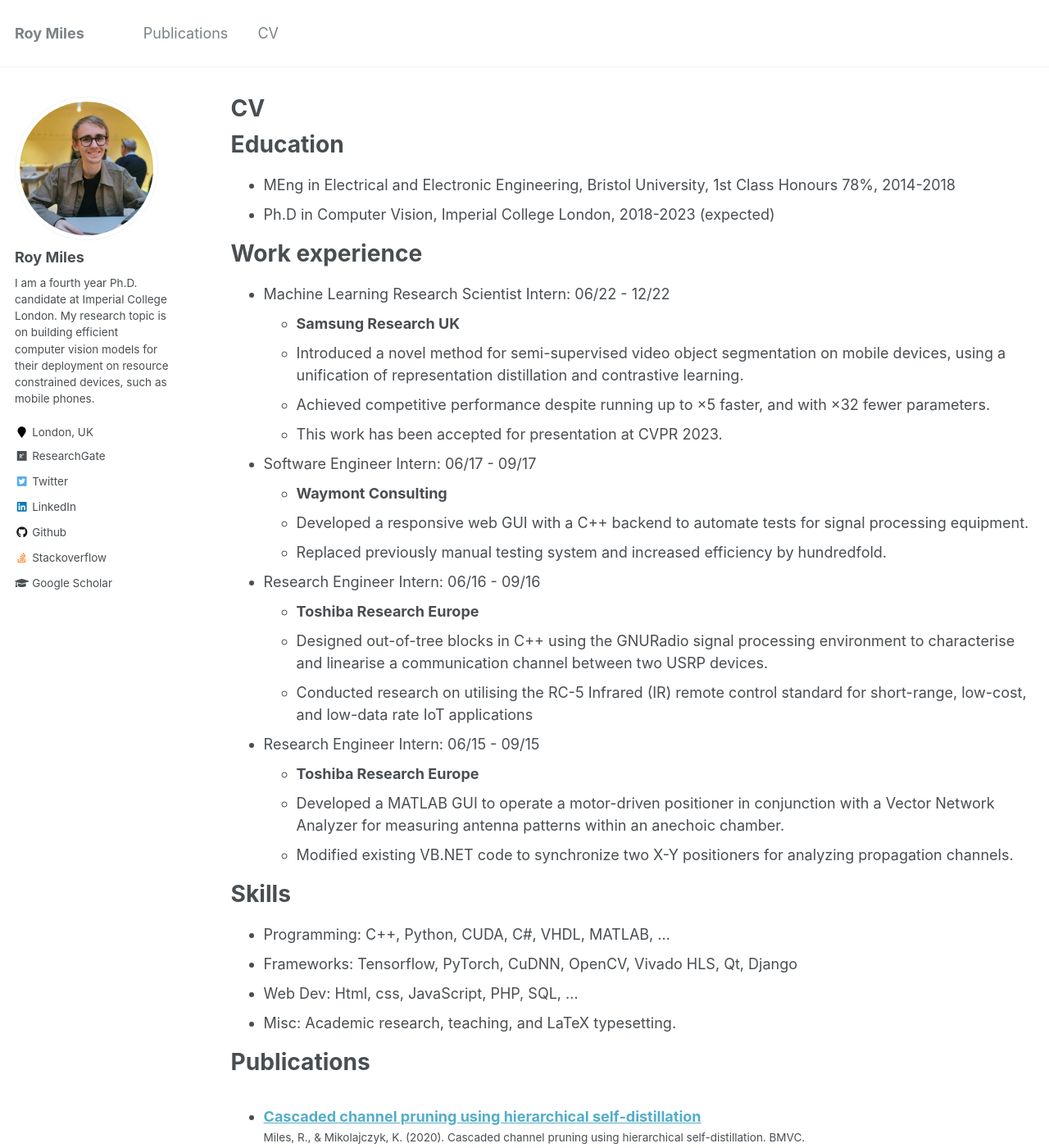
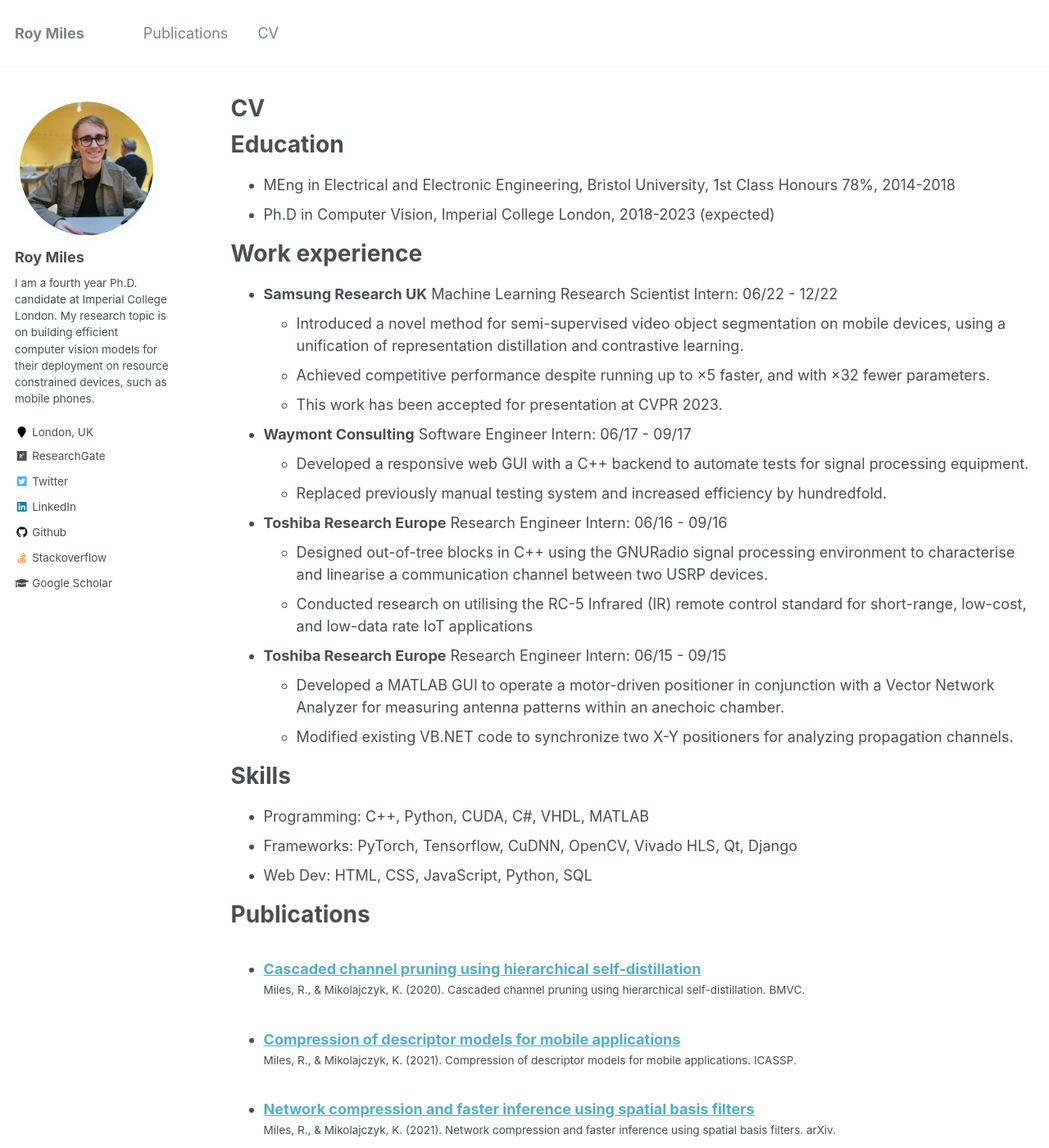
Before and after one commit to roymiles/roymiles.github.io, a Jekyll site: the page built from _pages/cv.md, in a window 1280 px wide and 1400 px high. Shown: the whole window at 82% size. Built offline with Jekyll 4.4.1, drawn with Linux system fonts in a browser that asks for light colours.

Commit message:
update cv

```diff
--- a/_pages/cv.md
+++ b/_pages/cv.md
@@ -16,35 +16,30 @@ Education
 
 Work experience
 ======
-* Machine Learning Research Scientist Intern: 06/22 - 12/22
-  * **Samsung Research UK**
+* **Samsung Research UK** Machine Learning Research Scientist Intern: 06/22 - 12/22
   * Introduced a novel method for semi-supervised video object segmentation on mobile devices, using a
 unification of representation distillation and contrastive learning.
   * Achieved competitive performance despite running up to ×5 faster, and with ×32 fewer parameters.
   * This work has been accepted for presentation at CVPR 2023.
 
-* Software Engineer Intern: 06/17 - 09/17
-  * **Waymont Consulting**
+* **Waymont Consulting** Software Engineer Intern: 06/17 - 09/17
   * Developed a responsive web GUI with a C++ backend to automate tests for signal processing equipment.
   * Replaced previously manual testing system and increased efficiency by hundredfold.
 
-* Research Engineer Intern: 06/16 - 09/16
-  * **Toshiba Research Europe**
+* **Toshiba Research Europe** Research Engineer Intern: 06/16 - 09/16
   * Designed out-of-tree blocks in C++ using the GNURadio signal processing environment to characterise
   and linearise a communication channel between two USRP devices.
   * Conducted research on utilising the RC-5 Infrared (IR) remote control standard for short-range, low-cost, and low-data rate IoT applications
 
-* Research Engineer Intern: 06/15 - 09/15
-  * **Toshiba Research Europe**
+* **Toshiba Research Europe** Research Engineer Intern: 06/15 - 09/15
   * Developed a MATLAB GUI to operate a motor-driven positioner in conjunction with a Vector Network Analyzer for measuring antenna patterns within an anechoic chamber.
   * Modified existing VB.NET code to synchronize two X-Y positioners for analyzing propagation channels.
 
 Skills
 ======
-* Programming: C++, Python, CUDA, C#, VHDL, MATLAB, ...
-* Frameworks: Tensorflow, PyTorch, CuDNN, OpenCV, Vivado HLS, Qt, Django
-* Web Dev: Html, css, JavaScript, PHP, SQL, ...
-* Misc: Academic research, teaching, and LaTeX typesetting.
+* Programming: C++, Python, CUDA, C#, VHDL, MATLAB
+* Frameworks: PyTorch, Tensorflow, CuDNN, OpenCV, Vivado HLS, Qt, Django
+* Web Dev: HTML, CSS, JavaScript, Python, SQL
 
 Publications
 ======
```
